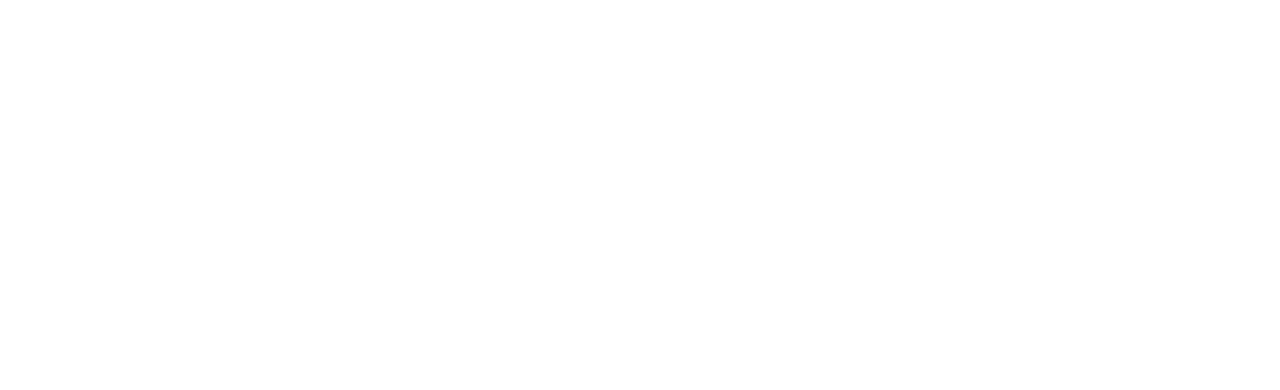
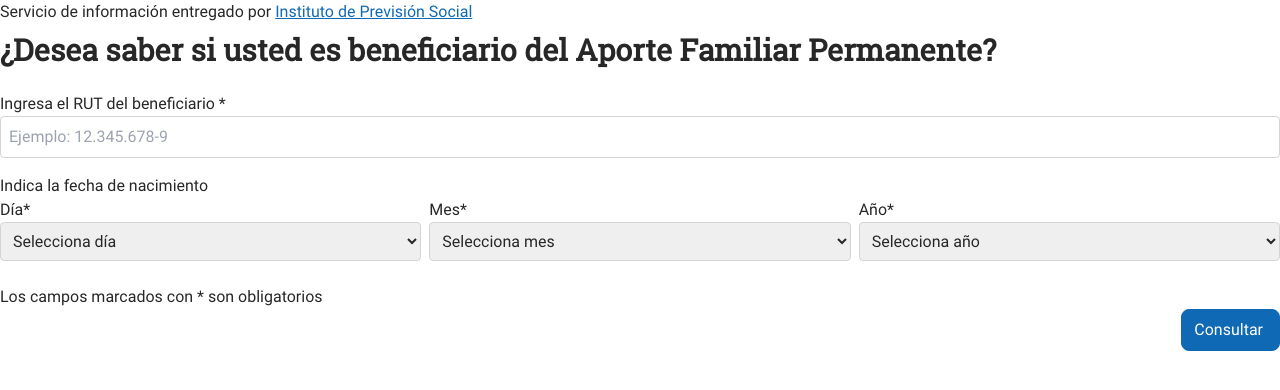
Before and after one commit to perezguedesmaikel/example-kunapack, a Nuxt app: page /consulta-aporte-familiar in a window 1280 px wide. Before the commit this address had no page. Shown: the top 390 px of the page. Built offline with nearby package versions, Linux system fonts and the light colour scheme.

Commit message:
Added example page for Consulta de Aporte Familiar.

```diff
--- /dev/null
+++ b/pages/consulta-aporte-familiar.vue
@@ -0,0 +1,79 @@
+<template>
+  <form>
+    <div class="columns">
+      <div role="main" aria-label="Consulta para saber si usted es el beneficiario del Aporte Familiar Permanente" class="column">
+        <header class="mb-6">
+          <DsTypography class="is-upper-text-title">
+              Servicio de información entregado por
+              <a href="https://www.chileatiende.gob.cl/instituciones/AL005"
+              title="Página web del Instituto de Previsión Social IPS" class="link">
+              Instituto de Previsión Social
+              </a>
+          </DsTypography>
+
+          <h1>¿Desea saber si usted es beneficiario del Aporte Familiar Permanente?</h1>
+        </header>
+
+        <section id="form_global" role="form">
+          <div class="form-sector">
+              <div class="field">
+              <DsInput v-model="data.rut" label="Ingresa el RUT del beneficiario"
+                  placeholderText="Ejemplo: 12.345.678-9"
+                  required />
+              </div>
+
+              <div class="columns is-mobile">
+              <div class="column">
+                  <div class="field">
+                  <DsDatePicker v-model="data.date"
+                      labelText="Indica la fecha de nacimiento" required />
+
+                  </div>
+              </div>
+              </div>
+          </div>
+
+          <div class="cont-req">
+              <span>Los campos marcados con * son obligatorios</span>
+          </div>
+
+          <div class="flex justify-end cont-btn">
+              <DsButton color="primary" title="Continuar al paso siguiente">
+              Consultar
+              </DsButton>
+          </div>
+        </section>
+      </div>
+    </div>
+  </form>
+</template>
+
+<script setup>
+import DsInput from '~/components/DesignSystem/components/form/input/DsInput.vue';
+import DsDatePicker from '~/components/DesignSystem/components/form/datePicker/DsDatePicker.vue';
+import DsButton from '~/components/DesignSystem/components/basic/button/DsButton.vue';
+import DsTypography from '~/components/DesignSystem/components/basic/typography/DsTypography.vue';
+
+const data = reactive({
+    rut: '',
+    date: null,
+});
+
+const onSubmit = () => {
+    console.log('Submitting');
+};
+
+const validateRut = (value) => {
+    if (!value) {
+    return 'Este campo es requerido';
+    }
+
+    const regex = RegExp( '^\\d{2}\\.\\d{3}\\.\\d{3}\\-\\d$');
+
+    if (!regex.test( value)) {
+    return 'Formato de RUT incorrecto.'
+    }
+
+    return true;
+};
+</script>
```
